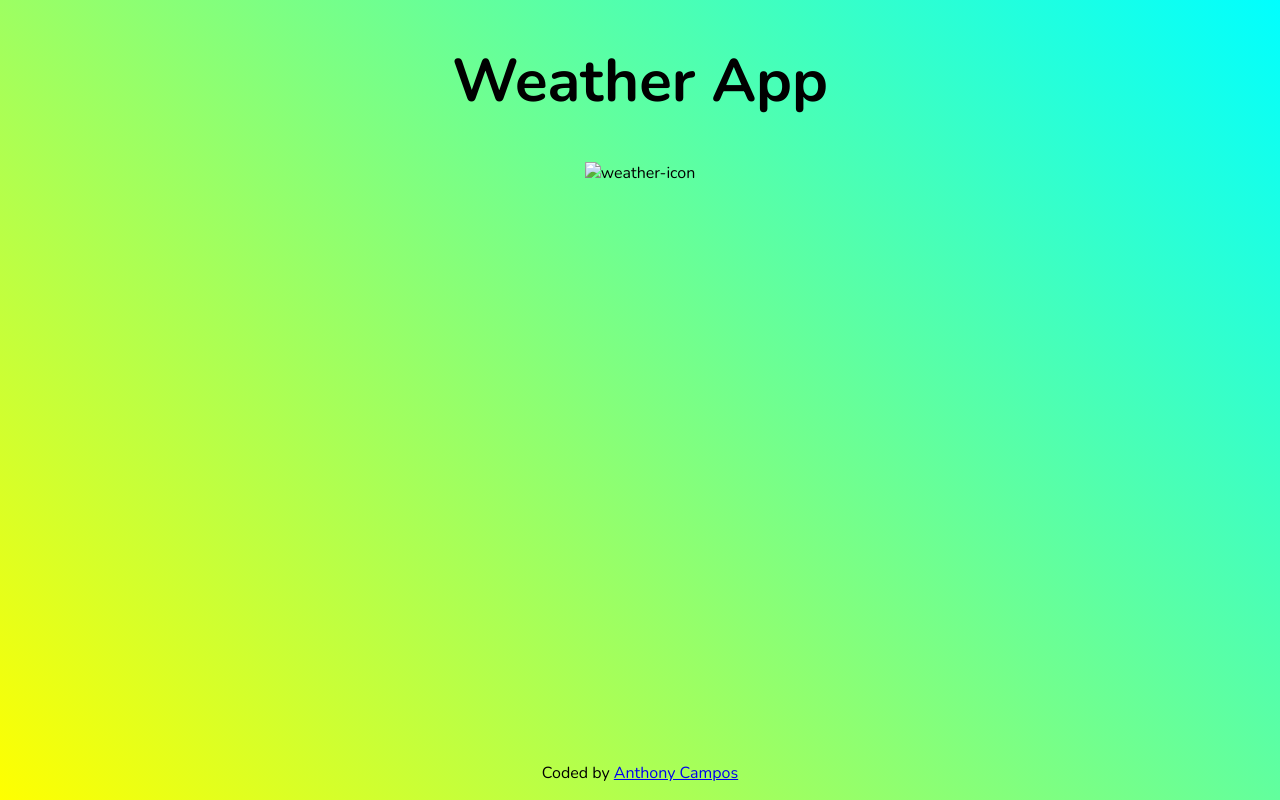
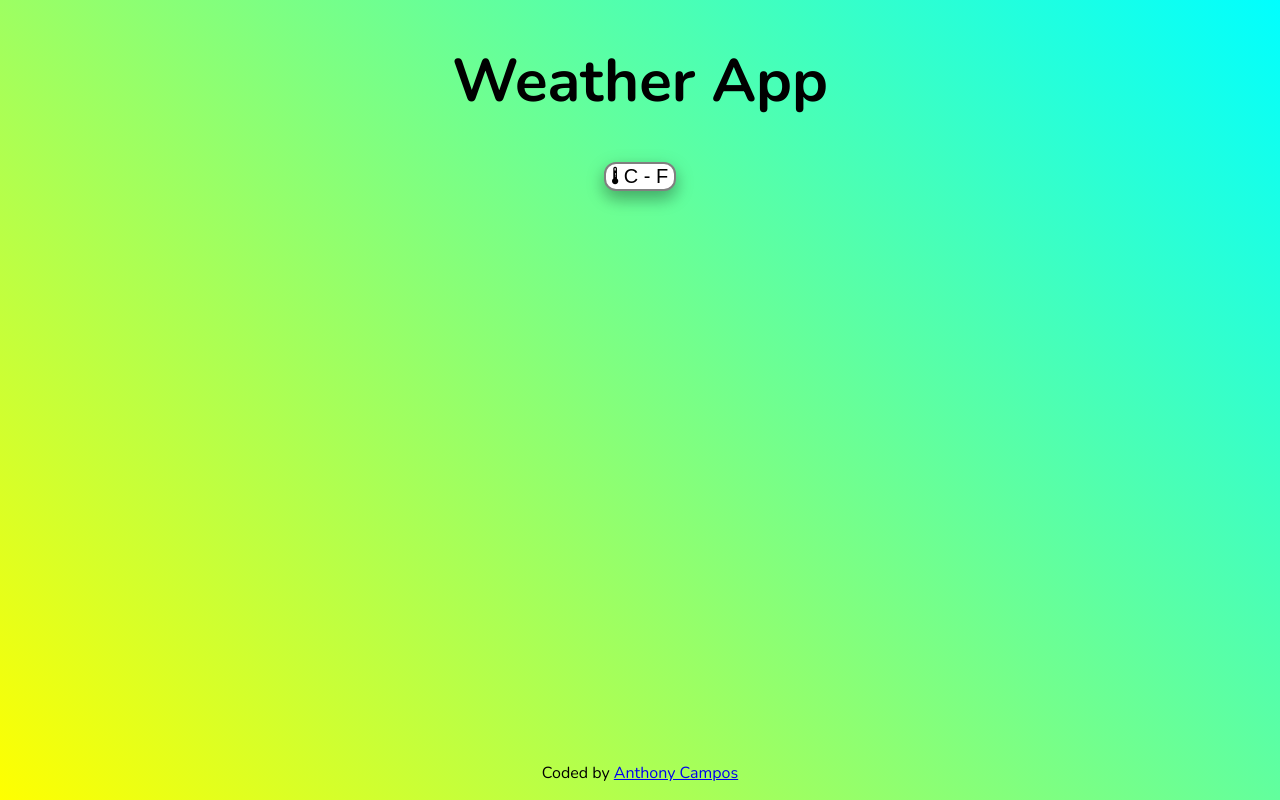
Before and after one commit to anthonydevelops/Weather-App, a plain HTML site: page index.html in a window 1280 px wide. Drawn offline with nearby package versions, Linux system fonts and the light colour scheme.

Commit message:
Added a simple button and fixed icon bug

```diff
--- a/app.js
+++ b/app.js
@@ -1,7 +1,8 @@
 const city = document.querySelector("#city");
 const temperature = document.querySelector("#weather")
-const tempImage = document.querySelector("#icon");
+const main = document.querySelector(".data");
 
+//On start, check if geolocation is available. If not, report it.
 window.onload = () => {
   if("geolocation" in navigator) {
     navigator.geolocation.getCurrentPosition(getData);
@@ -10,6 +11,7 @@ window.onload = () => {
   }
 }
 
+//Capture lat & long, then access the api which will display local weather data
 const getData = (position) => {
   const latitude = position.coords.latitude;
   const longitude = position.coords.longitude;
@@ -17,6 +19,7 @@ const getData = (position) => {
   accessApi(url);
 }
 
+//Fetch data from FreeCodeCamp api
 function accessApi(url) {
   fetch(url)
     .then((resp) => resp.json())
@@ -31,7 +34,10 @@ function accessApi(url) {
     });
 }
 
+//Display weather data & image
 function showData(cond, temp, image) {
+  const newImage = document.createElement("IMG");
+  newImage.setAttribute("src", image);
+  main.appendChild(newImage);
   temperature.innerHTML = cond + " " + temp;
-  tempImage.src = image;
 }
--- a/index.html
+++ b/index.html
@@ -15,8 +15,10 @@
     <div class="data">
       <h3 id="city"></h3>
       <h3 id="weather"></h3>
-      <img id="icon" src="" alt="weather-icon">
     </div>
+    <button type="button" class="ion-thermometer">
+      C - F
+    </button>
 
     <!-- Display contributor -->
     <footer>Coded by
--- a/styles.css
+++ b/styles.css
@@ -23,6 +23,17 @@ h1 {
 
 button {
   margin: 0 auto;
+  display: block;
+  background-color: white;
+  color: black;
+  border: 2px solid  grey;
+  font-size: 20px;
+  border-radius: 12px;
+  box-shadow: 0 8px 16px 0 rgba(0,0,0,0.2), 0 6px 20px 0 rgba(0,0,0,0.19);
+}
+
+button:hover {
+  background-color: #9eecd8;
 }
 
 footer {
```
